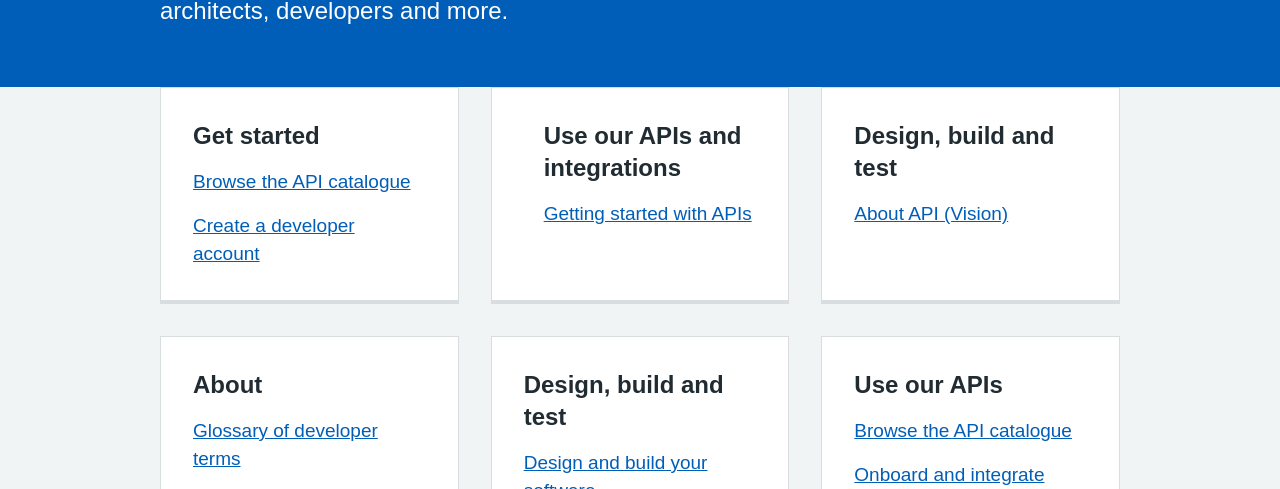
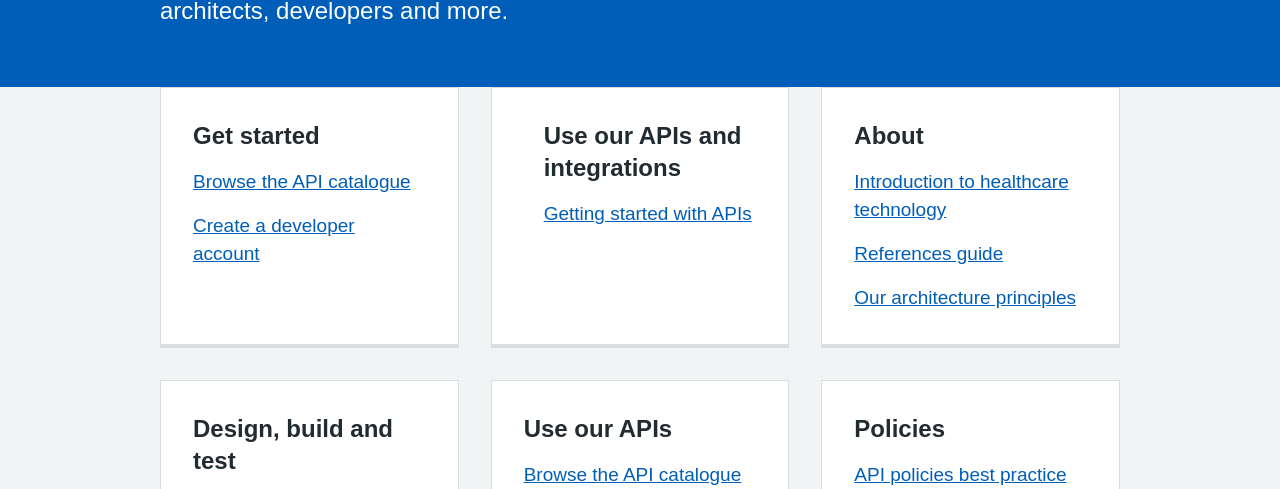
Before and after one commit to jamespallister2/dev-hp, a plain HTML site: page app/views/home-new.html in a window 1280 px wide. Shown: the part 427-916 px from the top of the page. Drawn offline with Linux system fonts and the light colour scheme; a script that the page names is missing; a web font is replaced by a local one.

Commit message:
Update home-new.html

```diff
--- a/app/views/home-new.html
+++ b/app/views/home-new.html
@@ -227,21 +227,12 @@
             </div>
           </div>
         </li>
-        <li class="nhsuk-grid-column-one-third nhsuk-card-group__item">
-          <div class="nhsuk-card nhsuk-card--clickable">
-            <div class="nhsuk-card__content">
-              <h2 class="nhsuk-card__heading nhsuk-heading-m">Design, build and test</h2>
-             <p class="nhsuk-card__description"> <a href="https://digital.nhs.uk/developer/guides-and-documentation/api-management-vision">About API (Vision)</p></a>
 
-            </div>
-          </div>
-        </li>
         <li class="nhsuk-grid-column-one-third nhsuk-card-group__item">
           <div class="nhsuk-card nhsuk-card--clickable">
             <div class="nhsuk-card__content">
               <h2 class="nhsuk-card__heading nhsuk-heading-m">About </h2>
                <p class="nhsuk-card__description">
-<a href="https://digital.nhs.uk/developer/guides-and-documentation/glossary-of-developer-terms">Glossary of developer terms</a></p>
              <p class="nhsuk-card__description"> <a href="https://digital.nhs.uk/developer/guides-and-documentation/introduction-to-healthcare-technology">           Introduction to healthcare
 technology</p></a> <p class="nhsuk-card__description"> <a href="https://digital.nhs.uk/services/reference-guide">References guide</a></p>
              <p class="nhsuk-card__description"> <a href="https://digital.nhs.uk/developer/architecture/principles">Our architecture principles</p></a>
```
